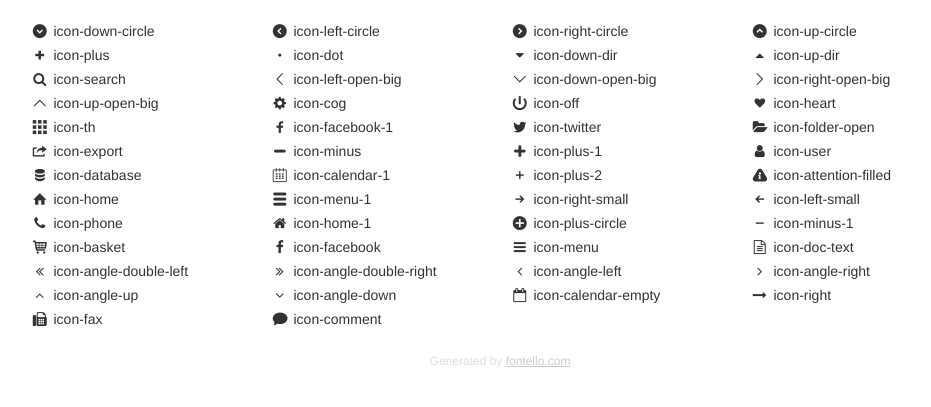
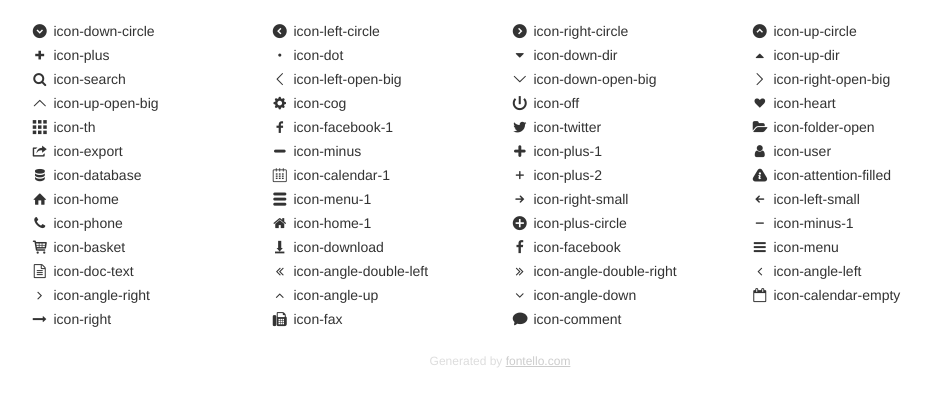
Before and after one commit to movementk/angemobile, a PHP site: page /assets/fontello/demo.html in a window 1280 px wide. Shown: the part 71-478 px from the top of the page, without its empty margins (140-1071 px from the left). Run offline with PHP 8.4, Linux system fonts and the light colour scheme.

Commit message:
모바일 회사소개 하위페이지 폰텔로 추가

```diff
--- a/assets/fontello/config.json
+++ b/assets/fontello/config.json
@@ -305,6 +305,12 @@
       "css": "right",
       "code": 61816,
       "src": "fontawesome"
+    },
+    {
+      "uid": "815576dccc008afcfd83a38378a4fdde",
+      "css": "download",
+      "code": 59429,
+      "src": "iconic"
     }
   ]
 }
--- a/assets/fontello/css/fontello-codes.css
+++ b/assets/fontello/css/fontello-codes.css
@@ -36,6 +36,7 @@
 .icon-plus-circle:before { content: '\e822'; } /* '' */
 .icon-minus-1:before { content: '\e823'; } /* '' */
 .icon-basket:before { content: '\e824'; } /* '' */
+.icon-download:before { content: '\e825'; } /* '' */
 .icon-facebook:before { content: '\f09a'; } /* '' */
 .icon-menu:before { content: '\f0c9'; } /* '' */
 .icon-doc-text:before { content: '\f0f6'; } /* '' */
--- a/assets/fontello/css/fontello-ie7-codes.css
+++ b/assets/fontello/css/fontello-ie7-codes.css
@@ -36,6 +36,7 @@
 .icon-plus-circle { *zoom: expression( this.runtimeStyle['zoom'] = '1', this.innerHTML = '&#xe822;&nbsp;'); }
 .icon-minus-1 { *zoom: expression( this.runtimeStyle['zoom'] = '1', this.innerHTML = '&#xe823;&nbsp;'); }
 .icon-basket { *zoom: expression( this.runtimeStyle['zoom'] = '1', this.innerHTML = '&#xe824;&nbsp;'); }
+.icon-download { *zoom: expression( this.runtimeStyle['zoom'] = '1', this.innerHTML = '&#xe825;&nbsp;'); }
 .icon-facebook { *zoom: expression( this.runtimeStyle['zoom'] = '1', this.innerHTML = '&#xf09a;&nbsp;'); }
 .icon-menu { *zoom: expression( this.runtimeStyle['zoom'] = '1', this.innerHTML = '&#xf0c9;&nbsp;'); }
 .icon-doc-text { *zoom: expression( this.runtimeStyle['zoom'] = '1', this.innerHTML = '&#xf0f6;&nbsp;'); }
--- a/assets/fontello/css/fontello-ie7.css
+++ b/assets/fontello/css/fontello-ie7.css
@@ -47,6 +47,7 @@
 .icon-plus-circle { *zoom: expression( this.runtimeStyle['zoom'] = '1', this.innerHTML = '&#xe822;&nbsp;'); }
 .icon-minus-1 { *zoom: expression( this.runtimeStyle['zoom'] = '1', this.innerHTML = '&#xe823;&nbsp;'); }
 .icon-basket { *zoom: expression( this.runtimeStyle['zoom'] = '1', this.innerHTML = '&#xe824;&nbsp;'); }
+.icon-download { *zoom: expression( this.runtimeStyle['zoom'] = '1', this.innerHTML = '&#xe825;&nbsp;'); }
 .icon-facebook { *zoom: expression( this.runtimeStyle['zoom'] = '1', this.innerHTML = '&#xf09a;&nbsp;'); }
 .icon-menu { *zoom: expression( this.runtimeStyle['zoom'] = '1', this.innerHTML = '&#xf0c9;&nbsp;'); }
 .icon-doc-text { *zoom: expression( this.runtimeStyle['zoom'] = '1', this.innerHTML = '&#xf0f6;&nbsp;'); }
--- a/assets/fontello/demo.html
+++ b/assets/fontello/demo.html
@@ -229,11 +229,11 @@ body {
 }
 @font-face {
       font-family: 'fontello';
-      src: url('./font/fontello.eot?78545015');
-      src: url('./font/fontello.eot?78545015#iefix') format('embedded-opentype'),
-           url('./font/fontello.woff?78545015') format('woff'),
-           url('./font/fontello.ttf?78545015') format('truetype'),
-           url('./font/fontello.svg?78545015#fontello') format('svg');
+      src: url('./font/fontello.eot?51074111');
+      src: url('./font/fontello.eot?51074111#iefix') format('embedded-opentype'),
+           url('./font/fontello.woff?51074111') format('woff'),
+           url('./font/fontello.ttf?51074111') format('truetype'),
+           url('./font/fontello.svg?51074111#fontello') format('svg');
       font-weight: normal;
       font-style: normal;
     }
@@ -356,23 +356,24 @@ body {
       </div>
       <div class="row">
         <div title="Code: 0xe824" class="the-icons span3"><i class="demo-icon icon-basket">&#xe824;</i> <span class="i-name">icon-basket</span><span class="i-code">0xe824</span></div>
+        <div title="Code: 0xe825" class="the-icons span3"><i class="demo-icon icon-download">&#xe825;</i> <span class="i-name">icon-download</span><span class="i-code">0xe825</span></div>
         <div title="Code: 0xf09a" class="the-icons span3"><i class="demo-icon icon-facebook">&#xf09a;</i> <span class="i-name">icon-facebook</span><span class="i-code">0xf09a</span></div>
         <div title="Code: 0xf0c9" class="the-icons span3"><i class="demo-icon icon-menu">&#xf0c9;</i> <span class="i-name">icon-menu</span><span class="i-code">0xf0c9</span></div>
-        <div title="Code: 0xf0f6" class="the-icons span3"><i class="demo-icon icon-doc-text">&#xf0f6;</i> <span class="i-name">icon-doc-text</span><span class="i-code">0xf0f6</span></div>
       </div>
       <div class="row">
+        <div title="Code: 0xf0f6" class="the-icons span3"><i class="demo-icon icon-doc-text">&#xf0f6;</i> <span class="i-name">icon-doc-text</span><span class="i-code">0xf0f6</span></div>
         <div title="Code: 0xf100" class="the-icons span3"><i class="demo-icon icon-angle-double-left">&#xf100;</i> <span class="i-name">icon-angle-double-left</span><span class="i-code">0xf100</span></div>
         <div title="Code: 0xf101" class="the-icons span3"><i class="demo-icon icon-angle-double-right">&#xf101;</i> <span class="i-name">icon-angle-double-right</span><span class="i-code">0xf101</span></div>
         <div title="Code: 0xf104" class="the-icons span3"><i class="demo-icon icon-angle-left">&#xf104;</i> <span class="i-name">icon-angle-left</span><span class="i-code">0xf104</span></div>
-        <div title="Code: 0xf105" class="the-icons span3"><i class="demo-icon icon-angle-right">&#xf105;</i> <span class="i-name">icon-angle-right</span><span class="i-code">0xf105</span></div>
       </div>
       <div class="row">
+        <div title="Code: 0xf105" class="the-icons span3"><i class="demo-icon icon-angle-right">&#xf105;</i> <span class="i-name">icon-angle-right</span><span class="i-code">0xf105</span></div>
         <div title="Code: 0xf106" class="the-icons span3"><i class="demo-icon icon-angle-up">&#xf106;</i> <span class="i-name">icon-angle-up</span><span class="i-code">0xf106</span></div>
         <div title="Code: 0xf107" class="the-icons span3"><i class="demo-icon icon-angle-down">&#xf107;</i> <span class="i-name">icon-angle-down</span><span class="i-code">0xf107</span></div>
         <div title="Code: 0xf133" class="the-icons span3"><i class="demo-icon icon-calendar-empty">&#xf133;</i> <span class="i-name">icon-calendar-empty</span><span class="i-code">0xf133</span></div>
-        <div title="Code: 0xf178" class="the-icons span3"><i class="demo-icon icon-right">&#xf178;</i> <span class="i-name">icon-right</span><span class="i-code">0xf178</span></div>
       </div>
       <div class="row">
+        <div title="Code: 0xf178" class="the-icons span3"><i class="demo-icon icon-right">&#xf178;</i> <span class="i-name">icon-right</span><span class="i-code">0xf178</span></div>
         <div title="Code: 0xf1ac" class="the-icons span3"><i class="demo-icon icon-fax">&#xf1ac;</i> <span class="i-name">icon-fax</span><span class="i-code">0xf1ac</span></div>
         <div title="Code: 0xf4ac" class="the-icons span3"><i class="demo-icon icon-comment">&#xf4ac;</i> <span class="i-name">icon-comment</span><span class="i-code">0xf4ac</span></div>
       </div>
```
Also changed, not shown: assets/fontello/css/fontello.css (+8 -7 lines), assets/fontello/css/fontello-embedded.css, assets/fontello/font/fontello.ttf, assets/fontello/font/fontello.woff, assets/fontello/font/fontello.woff2, 2 other files.
